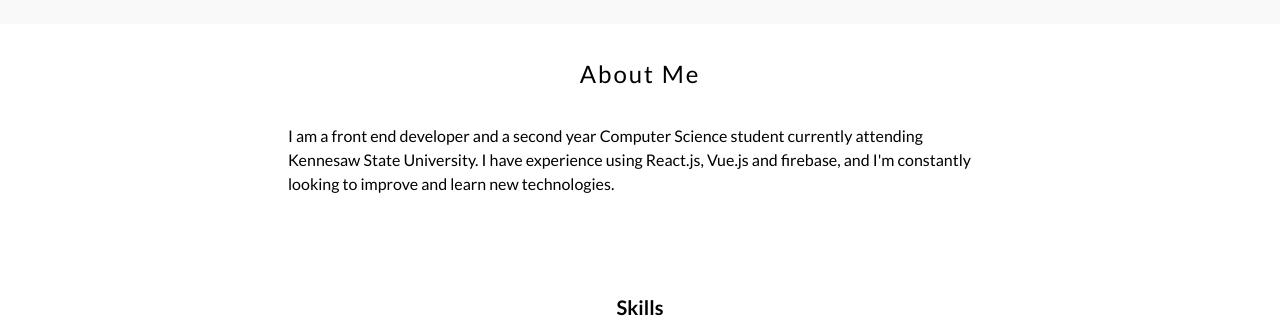
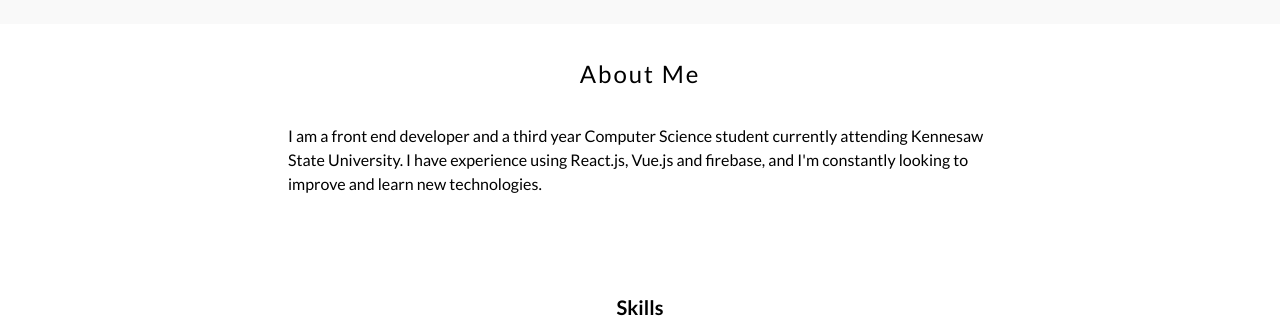
Before and after one commit to danielgoehring/danielgoehring_portfolio, a plain HTML site: page index.html in a window 1280 px wide. Shown: the part 1320-1650 px from the top of the page. Drawn offline with Linux system fonts and the light colour scheme.

Commit message:
Update index.html
Updated school year

```diff
--- a/index.html
+++ b/index.html
@@ -139,7 +139,7 @@
                 <h3 class="section-headings">About Me</h3>
             </div>
             <div class="aboutText">
-                <p> I am a front end developer and a second year Computer Science student currently attending Kennesaw State University. I have experience using React.js, Vue.js and firebase, and I'm constantly looking to improve and learn new technologies.  </p>
+                <p> I am a front end developer and a third year Computer Science student currently attending Kennesaw State University. I have experience using React.js, Vue.js and firebase, and I'm constantly looking to improve and learn new technologies.  </p>
 
             </div>
             <div class="skills">
```
